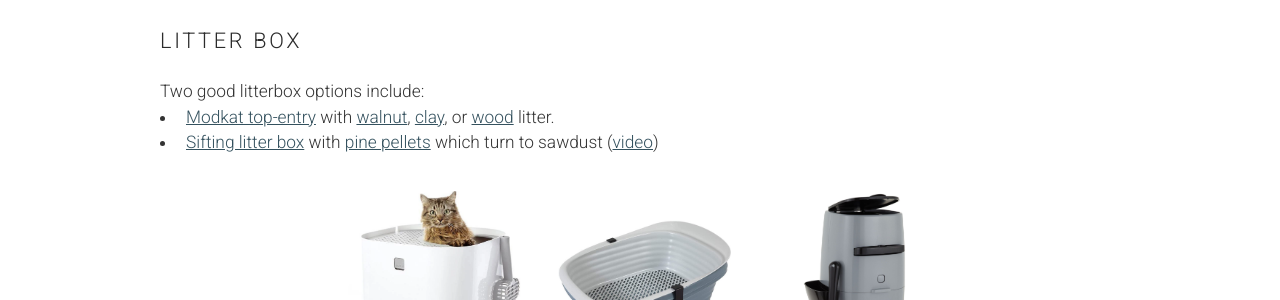
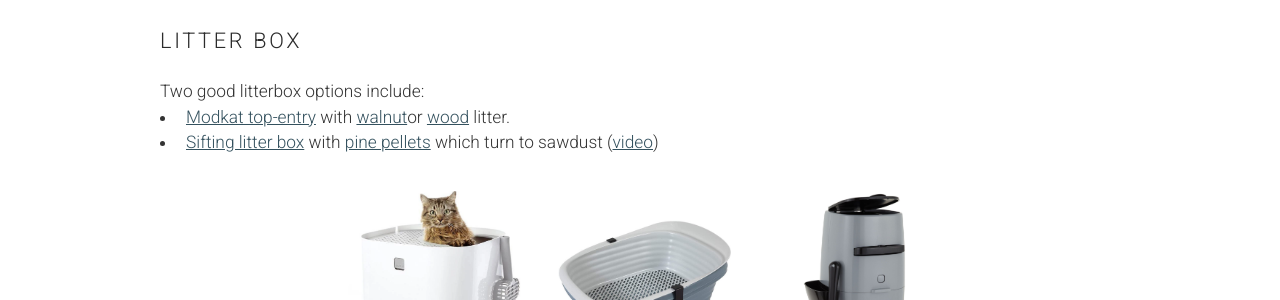
Before and after one commit to sunmeetsingh/bayareacats.github.io, a Jekyll site: the page built from kitten-care.html, in a window 1280 px wide and 900 px high, scrolled down 2205 px. Shown: the part 153-453 px from the top of the window. Built offline with Jekyll 4.4.1, drawn with Linux system fonts in a browser that asks for light colours.

Commit message:
Update food

```diff
--- a/kitten-care.html
+++ b/kitten-care.html
@@ -74,7 +74,7 @@ layout: default
                 <h3>Litter box</h3>
                 <p style="margin:0;">Two good litterbox options include:</p>
                 <ul>
-                    <li><a target="_blank" href="https://modkat.com/products/modkat-litter-box?variant=6487092&utm_medium=cpc&utm_source=google&utm_campaign=Google%20Shopping&utm_campaign=gs-2019-12-18&utm_source=google&utm_medium=smart_campaign&gclid=CjwKCAjwm_P5BRAhEiwAwRzSO6zzgBHkCNjAbFcR_ZYaxzPqWslLC7xuIOPLOn_XyqXEMSRuAx7yRBoCm54QAvD_BwE">Modkat top-entry</a> with <a target="_blank" href="https://www.amazon.com/Worlds-Best-Cat-Litter-28-Pounds/dp/B009QJYBVK/ref=sr_1_2?dchild=1&keywords=world%27s+best&qid=1596735680&sr=8-2">walnut</a>, <a target="_blank" href="https://www.chewy.com/arm-hammer-litter-clump-seal-multi/dp/105866?utm_source=google-product&utm_medium=cpc&utm_campaign=hg&utm_content=Arm%20%26%20Hammer%20Litter&utm_term=&gclid=CjwKCAjw1K75BRAEEiwAd41h1EkvT6NkUCM7rua1_JNP5voeBkEm4y974ANeHYxK0GuQJbZDHbhKihoCyjcQAvD_BwE">clay</a>, or <a target="_blank" href="https://www.amazon.com/%C3%B6kocat-Natural-Litter-19-8-Pound-Clumping/dp/B00IYI0LI6">wood</a> litter.</li>
+                    <li><a target="_blank" href="https://modkat.com/products/modkat-litter-box?variant=6487092&utm_medium=cpc&utm_source=google&utm_campaign=Google%20Shopping&utm_campaign=gs-2019-12-18&utm_source=google&utm_medium=smart_campaign&gclid=CjwKCAjwm_P5BRAhEiwAwRzSO6zzgBHkCNjAbFcR_ZYaxzPqWslLC7xuIOPLOn_XyqXEMSRuAx7yRBoCm54QAvD_BwE">Modkat top-entry</a> with <a target="_blank" href="https://www.amazon.com/Worlds-Best-Cat-Litter-28-Pounds/dp/B009QJYBVK/ref=sr_1_2?dchild=1&keywords=world%27s+best&qid=1596735680&sr=8-2">walnut</a>or <a target="_blank" href="https://www.amazon.com/%C3%B6kocat-Natural-Litter-19-8-Pound-Clumping/dp/B00IYI0LI6">wood</a> litter.</li>
                     <li><a target="_blank" href="https://www.amazon.com/42036-Hammer-Large-Sifting-Litter/dp/B06XNX32K1/ref=sr_1_3?dchild=1&keywords=litter+box+sifter&qid=1598160655&s=pet-supplies&sr=1-3">Sifting litter box</a> with <a target="_blank" href="https://www.amazon.com/Feline-Pine-Platinum-Litter-Baking/dp/B07NPHGL79/ref=sr_1_4_mod_primary_new?dchild=1&keywords=pine+pellets&qid=1598161005&s=pet-supplies&sr=1-4">pine pellets</a> which turn to sawdust (<a target="_blank" href="https://youtu.be/LhgynG941D8">video</a>)</li>
                 </ul>
 
```
